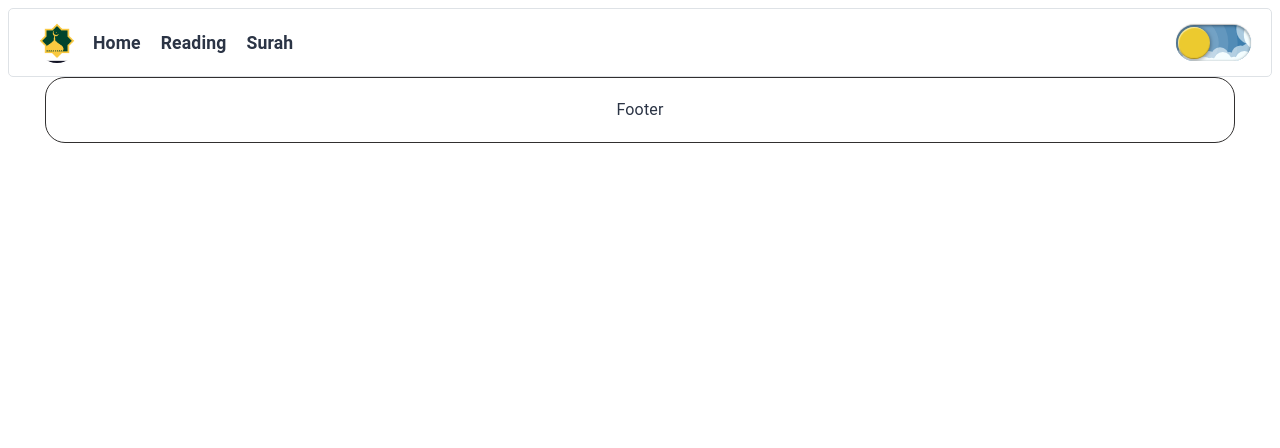
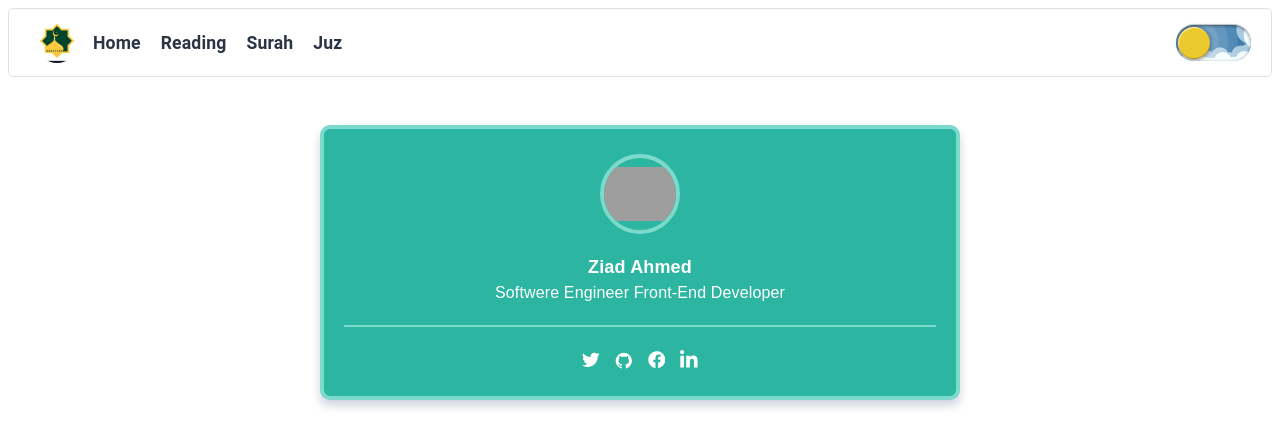
Before and after one commit to ZiadAhmed92/quran, a React (Vite) app: page /profile in a window 1280 px wide. Shown: the top 448 px of the page. Built offline with nearby package versions, Linux system fonts and the light colour scheme; grey boxes are pictures that could not be loaded; a web font is replaced by a local one.

Commit message:
addProfile

```diff
--- a/src/App.css
+++ b/src/App.css
@@ -1 +1,123 @@
 @import url("https://fonts.googleapis.com/css2?family=Bitter:ital,wght@0,400;0,600;1,300;1,900&family=Scheherazade+New:wght@400;700&display=swap");
+
+.card-client {
+    background: #2cb5a0;
+
+    width: 50%;
+    margin: auto;
+
+    padding-top: 25px;
+    padding-bottom: 25px;
+    padding-left: 20px;
+    padding-right: 20px;
+    border: 4px solid #7cdacc;
+    box-shadow: 0 6px 10px rgba(207, 212, 222, 1);
+    border-radius: 10px;
+    text-align: center;
+    color: #fff;
+    font-family: "Poppins", sans-serif;
+    transition: all 0.3s ease;
+  }
+
+  .card-client:hover {
+    transform: translateY(-10px);
+  }
+
+  .user-picture {
+    overflow: hidden;
+    object-fit: cover;
+    width: 5rem;
+    height: 5rem;
+    border: 4px solid #7cdacc;
+    border-radius: 999px;
+    display: flex;
+    justify-content: center;
+    align-items: center;
+    margin: auto;
+  }
+
+  .user-picture svg {
+    width: 2.5rem;
+    fill: currentColor;
+  }
+
+  .name-client {
+    margin: 0;
+    margin-top: 20px;
+    font-weight: 600;
+    font-size: 18px;
+  }
+
+  .name-client span {
+    display: block;
+    font-weight: 200;
+    font-size: 16px;
+  }
+
+  .social-media:before {
+    content: " ";
+    display: block;
+    width: 100%;
+    height: 2px;
+    margin: 20px 0;
+    background: #7cdacc;
+  }
+
+  .social-media a {
+    position: relative;
+    margin-right: 15px;
+    text-decoration: none;
+    color: inherit;
+  }
+
+  .social-media a:last-child {
+    margin-right: 0;
+  }
+
+  .social-media a svg {
+    width: 1.1rem;
+    fill: currentColor;
+  }
+
+  /*-- Tooltip Social Media --*/
+  .tooltip-social {
+    background: #262626;
+    display: block;
+    position: absolute;
+    bottom: 0;
+    left: 50%;
+    padding: 0.5rem 0.4rem;
+    border-radius: 5px;
+    font-size: 0.8rem;
+    font-weight: 600;
+    opacity: 0;
+    pointer-events: none;
+    transform: translate(-50%, -90%);
+    transition: all 0.2s ease;
+    z-index: 1;
+  }
+
+  .tooltip-social:after {
+    content: " ";
+    position: absolute;
+    bottom: 1px;
+    left: 50%;
+    border: solid;
+    border-width: 10px 10px 0 10px;
+    border-color: transparent;
+    transform: translate(-50%, 100%);
+  }
+
+  .social-media a .tooltip-social:after {
+    border-top-color: #262626;
+  }
+
+  .social-media a:hover .tooltip-social {
+    opacity: 1;
+    transform: translate(-50%, -130%);
+  }
+  @media only screen and (max-width: 500px) {
+   .card-client{
+      width: 90% ;
+    }
+  }
--- a/src/App.jsx
+++ b/src/App.jsx
@@ -4,7 +4,6 @@ import './App.css'
 import { Route, Routes } from 'react-router-dom';
 import Main from './Components/Main/Main';
 import Header from './Components/Header/Header';
-import Footer from './Components/Footer/Footer';
 import Photo from './Components/Photo/Photo';
 import Info from './Components/Information/Info';
 import { CssBaseline, ThemeProvider } from "@mui/material";
@@ -12,6 +11,9 @@ import { ColorModeContext, useMode } from "./theme";
 import Quran from './Components/Quran/Quran';
 import KeyboardArrowUpIcon from '@mui/icons-material/KeyboardArrowUp';
 import Shikh from './Components/Shikh/Shikh';
+import Juz from './Components/Juz/Juz';
+import Juzchild from './Components/Juz/juzchild';
+import Profile from './Components/Profile/Profile';
 function App() {
   const [scroll, setScroll] = useState(0);
   const [theme, colorMode] = useMode();
@@ -47,10 +49,15 @@ function App() {
     <Route path=':shikh/:id' element={<Shikh  sora={sora}  />} />
     <Route path='photo' element={<Photo sura={sura} setSura={setSura} />} />
     <Route path='info' element={<Info />} />
+    <Route path='juz' element={<Juz />} />
+    <Route path=':id' element={<Juzchild />}/>
+    <Route path='profile' element={<Profile />}/>
+
+
     {/* <Route path='info' element={<Info />} /> */}
    </Routes>
 
-   <Footer/>
+
 
    <a href="#home">
         {" "}
--- a/src/Components/Footer/Footer.jsx
+++ b/src/Components/Footer/Footer.jsx
@@ -1,11 +1,13 @@
 import { useTheme } from '@emotion/react'
+import { Typography } from '@mui/material'
+import { Link } from 'react-router-dom'
 
 
 const Footer = () => {
 
   return (
     <div className='footer '>
-   Footer
+   <Link to="profile"><Typography sx={{fontSize:"1.5em",":hover":{color:"red"}}}>للتواصل معى</Typography></Link>
 
     </div>
   )
--- a/src/Components/Header/Header.css
+++ b/src/Components/Header/Header.css
@@ -29,3 +29,13 @@ a{
     align-items: center;
     justify-content: space-between;
 }
+.navbar{
+    border-radius: 5px;
+    -webkit-border-radius: 5px;
+    -moz-border-radius: 5px;
+    -ms-border-radius: 5px;
+    -o-border-radius: 5px;
+  }
+  .text-header{
+    color: inherit ;
+  }
--- a/src/Components/Header/Header.jsx
+++ b/src/Components/Header/Header.jsx
@@ -1,11 +1,9 @@
-import React from "react";
+
 import { useContext } from "react";
 import { ColorModeContext } from "../../theme";
-import { Avatar, Box, IconButton, useTheme } from "@mui/material";
+import { Avatar, useTheme } from "@mui/material";
 // @ts-ignore
 import img from "../../img/1.jpg";
-import LightModeOutlinedIcon from "@mui/icons-material/LightModeOutlined";
-import DarkModeOutlinedIcon from "@mui/icons-material/DarkModeOutlined";
 import "./Header.css";
 import { Link } from "react-router-dom";
 const Header = () => {
@@ -13,7 +11,7 @@ const Header = () => {
   const theme = useTheme();
   return (
     <>
-      <div className="px-2 mt-2 ">
+      <div className="px-2 mt-2 " id="home">
         <nav className="navbar navbar-expand-lg border  ">
           <div className="container-fluid">
             <Link to="/">
@@ -55,6 +53,9 @@ const Header = () => {
                 </li>
                 <li className="nav-item">
                   <Link to="info">Surah</Link>
+                </li>
+                <li className="nav-item">
+                  <Link to="juz">Juz</Link>
                 </li>
               </ul>
               <ul className="navbar-nav ms-auto m-2 mb-lg-0 text-center">
--- /dev/null
+++ b/src/Components/Juz/Juz.jsx
@@ -0,0 +1,72 @@
+import { Typography } from "@mui/material";
+import React from "react";
+import { Link } from "react-router-dom";
+
+const Juz = () => {
+  let arr = [
+    "الاول",
+    "الثانى",
+    "الثالث",
+    "الرابع",
+    "الخامس",
+    "السادس",
+    "السابع",
+    "الثامن",
+    "التاسع",
+    "العاشر",
+    "الحادى عشر",
+    "الثانى عشر",
+    "الثالث عشر",
+    "الرابع عشر",
+    "الخامس عشر",
+    "السادس عشر",
+    "السابع عشر",
+    "الثامن عشر",
+    "التاسع عشر",
+    "العشرون",
+    "الحادى و العشرون",
+    "الثانى والعشرون",
+    "الثالث و العشرون",
+    "الرابع والعشرون",
+    "الخامس والعشرون",
+    "السادس والعشرون",
+    "السابع والعشرون",
+    "الثامن و العشرون",
+    "التاسع والعشرون",
+    "الثلاثون",
+  ];
+  return (
+    <div className="container">
+      <div className="row pb-5 mt-5 gy-3">
+        <div className="col-md-12 text-center">
+          <Typography sx={{ fontSize: "30px" }}>
+            بِسْمِ ٱللّٰهِ الرَّحْمٰنِ الرَّحِيْمِ
+          </Typography>
+          <Typography sx={{ fontSize: "30px" }}>
+            ٱلْحَمْدُ لِلّٰهِ ٱلَّذِي خَلَقَ ٱلْإِنْسَانَ وَٱلْجَانَّ وَ
+            ٱلسَّمٰوَاتِ وَ ٱلْأَرْضَ وَ مَا فِيهُمَا وَ مَا بَيْنَهُمَا وَ هُوَ
+            ذُوْ ٱلْجَلَالِ وَ ٱلْإِكْرَامِ وَ هُوَ عَلَى كُلِّ شَيْءٍ قَدِيرٌ
+          </Typography>
+        </div>
+        {arr.map((item,i)=>(
+             <div className="col-md-4" key={i}>
+                <Link to={`/${++i}`}>
+                <div className="sora-main p-1 border">
+            <Typography
+              sx={{ fontSize: "30px", direction: "rtl", textAlign: "center" }}
+            >
+              {" "}
+              الجزء : <span className="fs-4">{item}</span>
+            </Typography>
+          </div>
+                </Link>
+
+        </div>
+        ))}
+
+      </div>
+    </div>
+  );
+};
+
+export default Juz;
--- /dev/null
+++ b/src/Components/Juz/juzchild.jsx
@@ -0,0 +1,54 @@
+import { Avatar, Box, Typography } from '@mui/material';
+import axios from 'axios'
+import { useEffect, useState } from 'react'
+import { useParams } from 'react-router-dom'
+
+const juzchild = () => {
+    const[juz , setJuz] = useState([]);
+   let {id} = useParams()
+
+
+async function getName() {
+    let { data } = await axios.get(
+      ` https://api.alquran.cloud/v1/juz/${id}/quran-uthmani`
+    );
+    setJuz(data.data.ayahs);
+
+  }
+
+  useEffect(() => {
+    getName();
+  }, []);
+  return (
+    <>
+    {juz ?( <div className="flex px-2 sora-main quran-main p-3 border">
+          <div className="flex fw-bold p-2 ayat">
+            <div className="mx-2 fs-2">آيات</div>
+             {juz[0]?.surah.numberOfAyahs}
+                  </div>
+
+                  <Box flexGrow={1} />
+            <Typography textAlign={"end"} className="fw-bold mx-2 py-2">
+
+
+            {juz[0]?.surah.name}
+          </Typography>
+          <Avatar className="avatar" sx={{ width: "30px", height: "30px" }}>
+              {juz[0]?.juz}
+            </Avatar>
+          </div>):""}
+
+
+    <div className="text-center p-3">
+        {juz.map((item, i) => (
+            <h1 className="sura" key={i}>
+              {item.text}
+              <span className="num-sura">{++i}</span>
+            </h1>
+          ))}
+      </div>
+    </>
+  )
+}
+
+export default juzchild
--- /dev/null
+++ b/src/Components/Profile/Profile.jsx
@@ -0,0 +1,49 @@
+// @ts-ignore
+import ziadimg from "../../img/circle-ziad.png"
+import GitHubIcon from '@mui/icons-material/GitHub';
+const Profile = () => {
+  return (
+   <div className='py-5'>
+     <div className="card-client">
+  <div className="user-picture">
+    {/* <svg viewBox="0 0 448 512" xmlns="http://www.w3.org/2000/svg">
+      <path d="M224 256c70.7 0 128-57.31 128-128s-57.3-128-128-128C153.3 0 96 57.31 96 128S153.3 256 224 256zM274.7 304H173.3C77.61 304 0 381.6 0 477.3c0 19.14 15.52 34.67 34.66 34.67h378.7C432.5 512 448 496.5 448 477.3C448 381.6 370.4 304 274.7 304z" />
+    </svg> */}
+    <img src={ziadimg} className="w-100"/>
+
+  </div>
+  <p className="name-client"> Ziad Ahmed
+    <span>Softwere Engineer Front-End Developer
+    </span>
+  </p>
+  <div className="social-media">
+    <a href="https://x.com/ZiadAhm27793817?t=HilFNkD5VgePR2axO6Yujw&s=09">
+      <svg xmlns="http://www.w3.org/2000/svg" viewBox="0 0 512 512">
+        <path d="M459.37 151.716c.325 4.548.325 9.097.325 13.645 0 138.72-105.583 298.558-298.558 298.558-59.452 0-114.68-17.219-161.137-47.106 8.447.974 16.568 1.299 25.34 1.299 49.055 0 94.213-16.568 130.274-44.832-46.132-.975-84.792-31.188-98.112-72.772 6.498.974 12.995 1.624 19.818 1.624 9.421 0 18.843-1.3 27.614-3.573-48.081-9.747-84.143-51.98-84.143-102.985v-1.299c13.969 7.797 30.214 12.67 47.431 13.319-28.264-18.843-46.781-51.005-46.781-87.391 0-19.492 5.197-37.36 14.294-52.954 51.655 63.675 129.3 105.258 216.365 109.807-1.624-7.797-2.599-15.918-2.599-24.04 0-57.828 46.782-104.934 104.934-104.934 30.213 0 57.502 12.67 76.67 33.137 23.715-4.548 46.456-13.32 66.599-25.34-7.798 24.366-24.366 44.833-46.132 57.827 21.117-2.273 41.584-8.122 60.426-16.243-14.292 20.791-32.161 39.308-52.628 54.253z" />
+      </svg>
+      <span className="tooltip-social">Twitter</span>
+    </a>
+    <a href="https://github.com/ZiadAhmed92">
+     <GitHubIcon sx={{fontSize:"1.2em"}}/>
+      <span className="tooltip-social">Github</span>
+    </a>
+    <a href="https://www.facebook.com/profile.php?id=100009338019129&mibextid=ZbWKwL">
+      <svg xmlns="http://www.w3.org/2000/svg" viewBox="0 0 512 512">
+        <path d="M504 256C504 119 393 8 256 8S8 119 8 256c0 123.78 90.69 226.38 209.25 245V327.69h-63V256h63v-54.64c0-62.15 37-96.48 93.67-96.48 27.14 0 55.52 4.84 55.52 4.84v61h-31.28c-30.8 0-40.41 19.12-40.41 38.73V256h68.78l-11 71.69h-57.78V501C413.31 482.38 504 379.78 504 256z" />
+      </svg>
+      <span className="tooltip-social">Facebook</span>
+    </a>
+    <a href="https://www.linkedin.com/in/ziad-ahmed-5b1328265">
+      <svg xmlns="http://www.w3.org/2000/svg" viewBox="0 0 448 512">
+        <path d="M100.28 448H7.4V148.9h92.88zM53.79 108.1C24.09 108.1 0 83.5 0 53.8a53.79 53.79 0 0 1 107.58 0c0 29.7-24.1 54.3-53.79 54.3zM447.9 448h-92.68V302.4c0-34.7-.7-79.2-48.29-79.2-48.29 0-55.69 37.7-55.69 76.7V448h-92.78V148.9h89.08v40.8h1.3c12.4-23.5 42.69-48.3 87.88-48.3 94 0 111.28 61.9 111.28 142.3V448z" />
+      </svg>
+      <span className="tooltip-social">LinkedIn</span>
+    </a>
+  </div>
+</div>
+   </div>
+
+  )
+}
+
+export default Profile
```
Also changed, not shown: src/Components/Main/Main.jsx (+7 -3 lines), src/index.css (+6 -13 lines), 1 other file (tests, documents, lock files or other folders).
